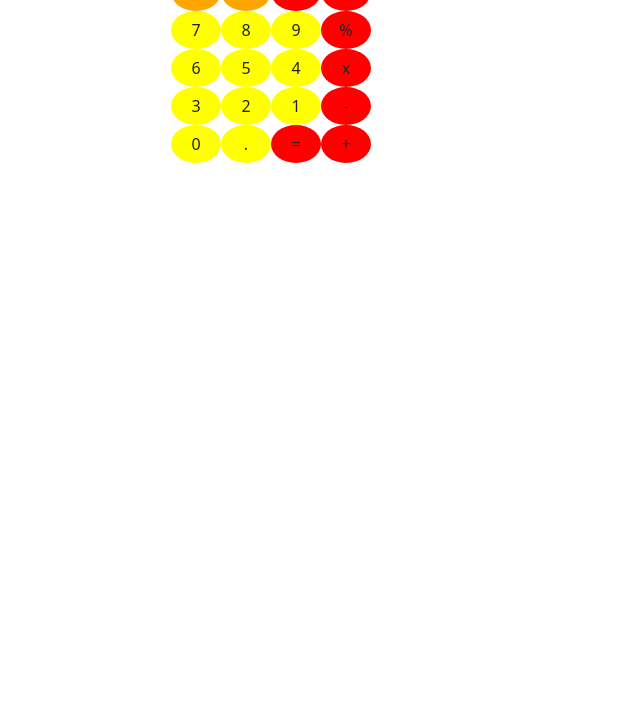
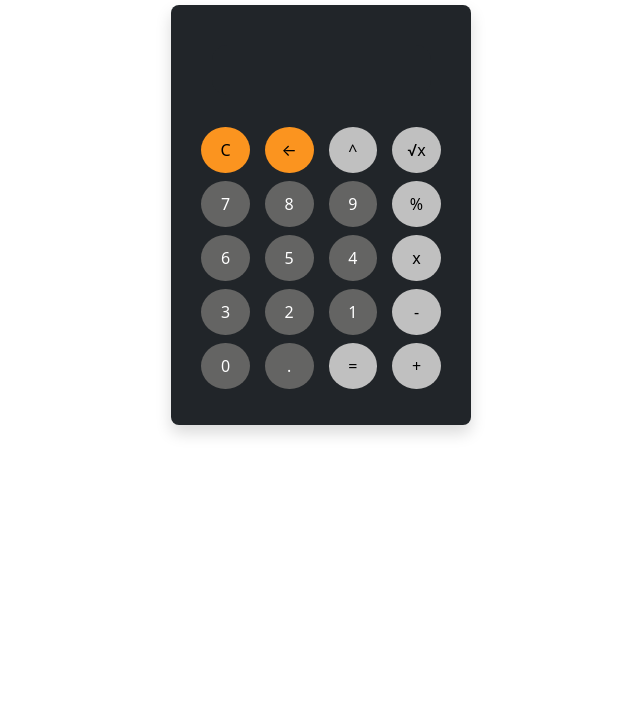
Before and after one commit to karen-vp/ch26-calculadora, a plain HTML site: page index.html in a window 1280 px wide. Shown: the part 83-808 px from the top of the page, without its empty margins (319-959 px from the left). Drawn offline with nearby package versions, Linux system fonts and the light colour scheme.

Commit message:
style: agregue mas estilos a la calculadora

```diff
--- a/assets/styles/style.css
+++ b/assets/styles/style.css
@@ -1,7 +1,15 @@
 .calc-container{
     height: 420px;
     width: 300px;
+   background-color: #00000000;
 
+}
+
+.min-flex{
+    display: flex;
+    justify-content: center;
+    align-items: center;
+    gap: 15px;
 }
 
 .main-container input[type=text]{
@@ -11,17 +19,33 @@
     text-align: right;
 }
 
+.display{
+    border-radius: 15px;
+    /* box-shadow: 0px 0px 0px 5px #02020c7e; */
+    display: flex;
+    flex-direction: column;
+    align-items: flex-end;
+    overflow: hidden;
+    height: 50px;
+}
+
 .btn-number{
-    border-radius: 100%;
-    background-color: yellow;
+    border-radius: 50%;
+    background-color: #646463;
+    padding: 10px;
+    color: white;
 }
 
 .btn-second{
-    border-radius: 100%;
-    background-color: orange;
+    border-radius: 50%;
+    background-color: #fb941f;
+    padding: 10px;
+    color: #000000;
 }
 
 .btn-operator{
-    border-radius: 100%;
-    background-color: red;
+    border-radius: 50%;
+    background-color: #c0c0c0;
+    padding: 10px;
+    color: #000000;
 }
--- a/index.html
+++ b/index.html
@@ -13,45 +13,49 @@
 
 <body>
     <main class="container vh-100 justify-content-center text-center">
+        <div class="row my-2">
+            <div class="col-12 my-2">
                 <h1>Calculadora</h1>
-
-        <div class="container calc-container rounded-3 ">
+            </div>
+        </div>
         <div class="row">
             <div class="col-12">
-                    <div class="cont-display">
-                        <div class="display">
+                <div class="container calc-container rounded-3 bg-dark shadow p-3 mb-5 ">
+                    <div class="row">
+                        <div class="col-12">
+                            <div class="row cont-display min-flex my-2">
+                                <div class="display text-white bg-dark w-75 my-3">
                                     <div id="latest-value"></div>
                                     <div id="actual-value"></div>
                                 </div>
                             </div>
                         </div>
-
                     </div>
-            <div class="row">
+                    <div class="row min-flex my-2">
                         <button class="btn col-2 btn-second" onclick="displayer.deleteAll()">C</button>
                         <button class="btn col-2 btn-second" onclick="displayer.deleteValue()">&larr;</button>
                         <button class="btn col-2 btn-operator " value="power">^</button>
                         <button class="btn col-2 btn-operator " value="root">√x</button>
                     </div>
-            <div class="row">
+                    <div class="row min-flex my-2">
                         <button type="button" class="btn col-2 btn-number">7</button>
                         <button type="button" class="btn col-2 btn-number">8</button>
                         <button type="button" class="btn col-2 btn-number">9</button>
                         <button type="button" class="btn col-2 btn-operator " value="divide">%</button>
                     </div>
-            <div class="row">
+                    <div class="row min-flex my-2">
                         <button type="button" class="btn col-2 btn-number">6</button>
                         <button type="button" class="btn col-2 btn-number">5</button>
                         <button type="button" class="btn col-2 btn-number">4</button>
                         <button type="button" class="btn col-2 btn-operator " value="multiply">x</button>
                     </div>
-            <div class="row">
+                    <div class="row min-flex my-2">
                         <button type="button" class="btn col-2 btn-number" value="1">3</button>
                         <button type="button" class="btn col-2 btn-number" value="2">2</button>
                         <button type="button" class="btn col-2 btn-number" value="3">1</button>
                         <button type="button" class="btn col-2 btn-operator " value="subtract">-</button>
                     </div>
-            <div class="row">
+                    <div class="row min-flex my-2">
                         <button type="button" class="btn col-2 btn-number">0</button>
                         <button type="button" class="btn col-2 btn-number">.</button>
                         <button type="button" class="btn col-2 btn-operator " value="equal">=</button>
@@ -59,6 +63,9 @@
                     </div>
 
                 </div>
+            </div>
+        </div>
+
     </main>
 
 
```
Lines whose indentation alone changed are shown as unchanged.
